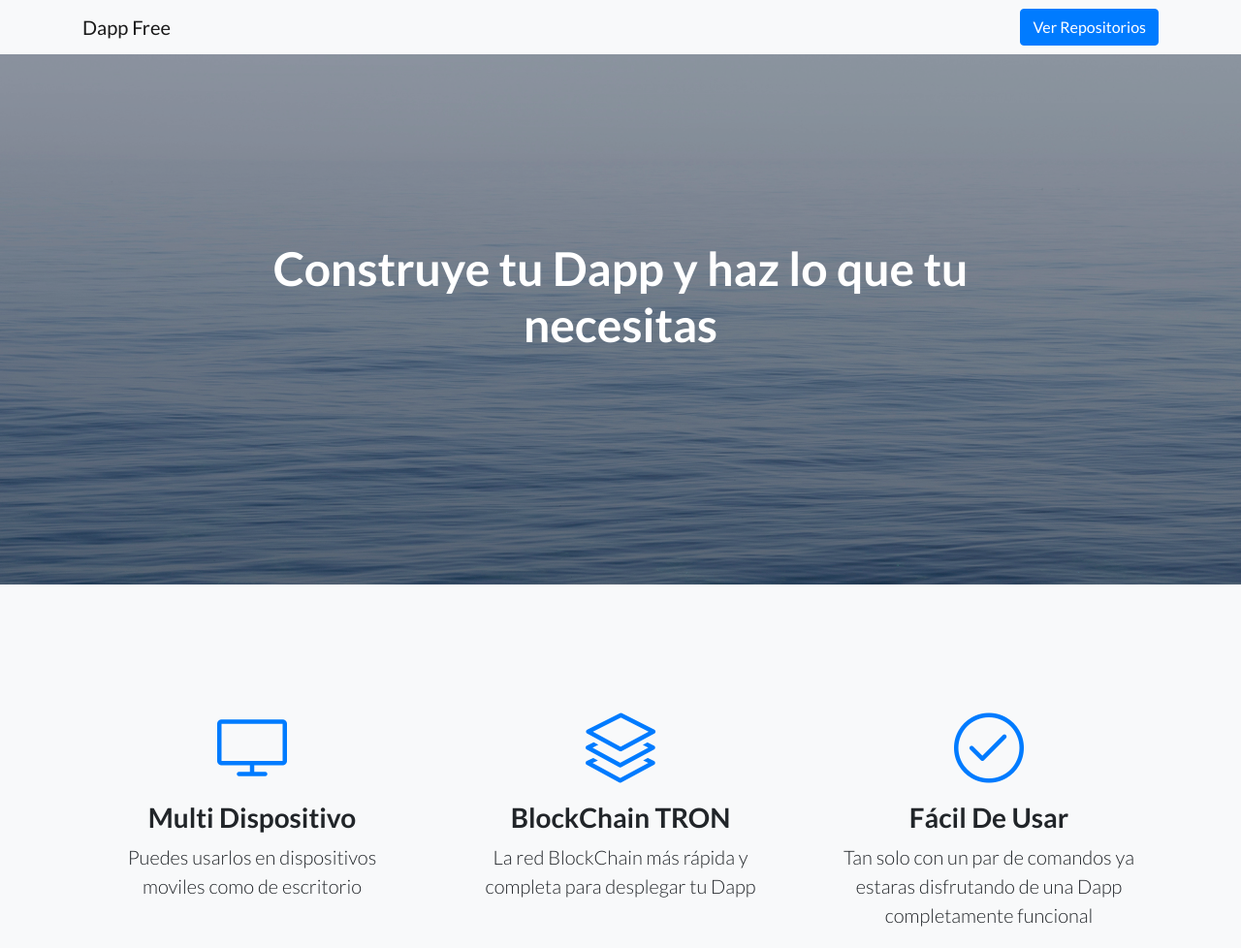
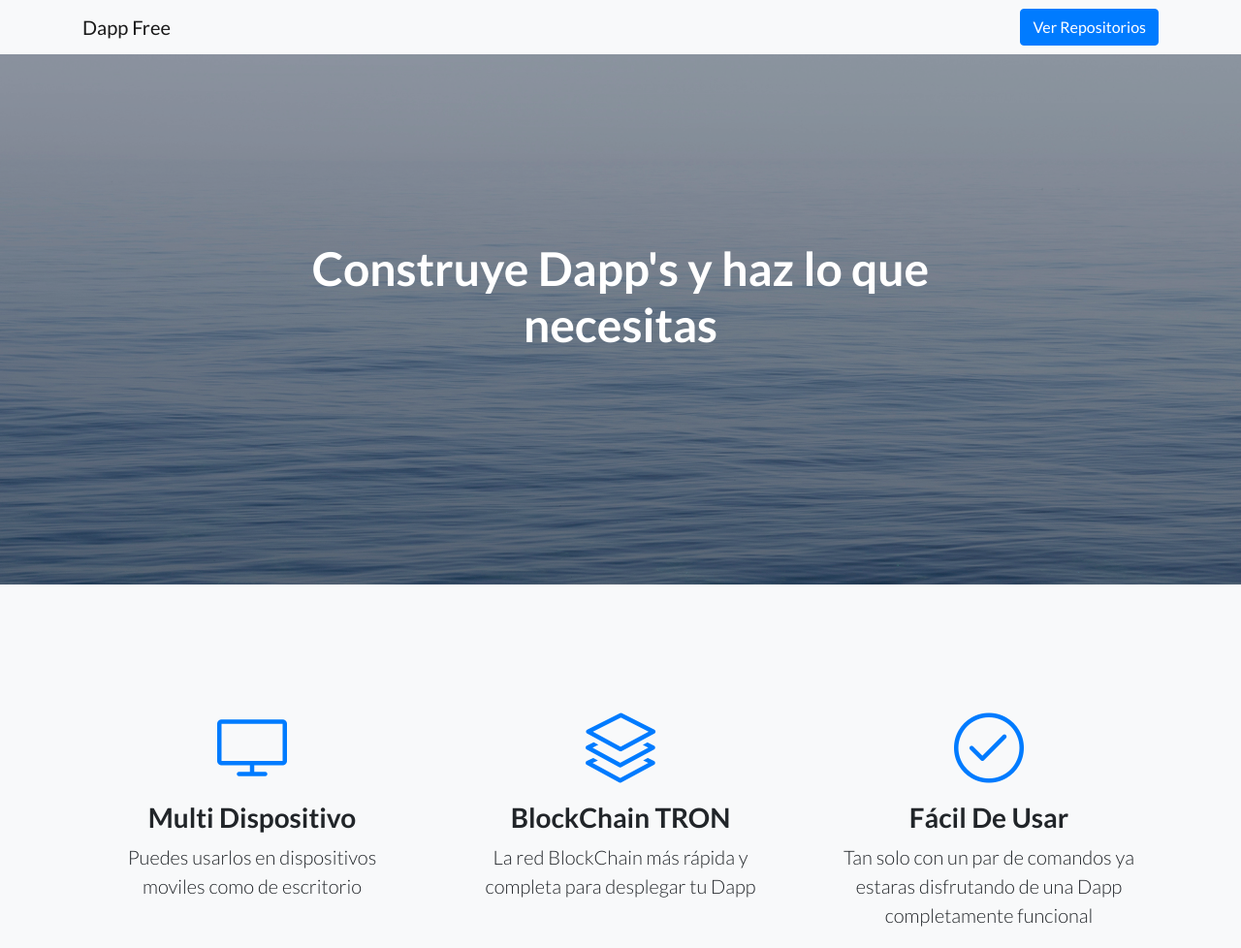
Before and after one commit to stevenstc/web-DappFree, a website: page index.html in a window 1280 px wide. Shown: the top 978 px of the page at 97% size. Drawn offline with Linux system fonts and the light colour scheme.

Commit message:
Update index.html

```diff
--- a/index.html
+++ b/index.html
@@ -40,7 +40,7 @@
     <div class="container">
       <div class="row">
         <div class="col-xl-9 mx-auto">
-          <h1 class="mb-5">Construye tu Dapp y haz lo que tu necesitas</h1>
+          <h1 class="mb-5">Construye Dapp's y haz lo que necesitas</h1>
         </div>
       </div>
     </div>
```
